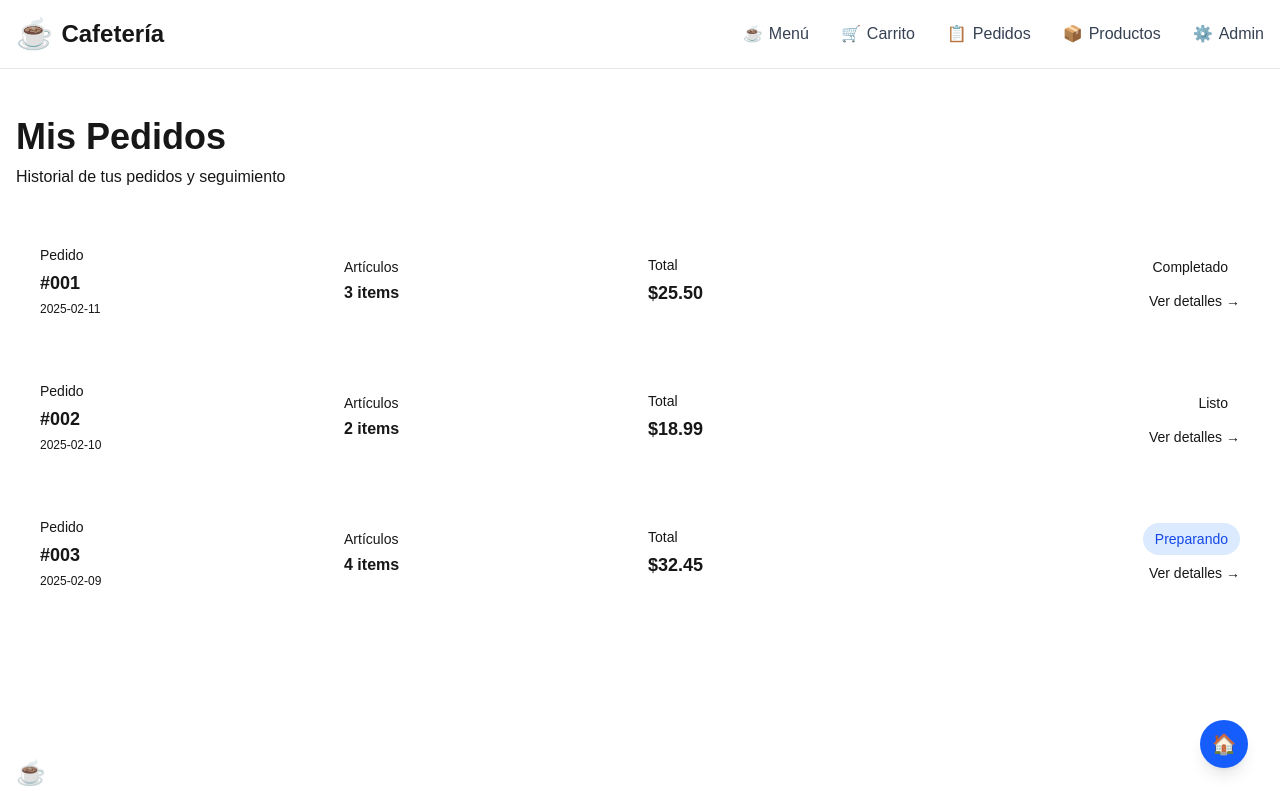
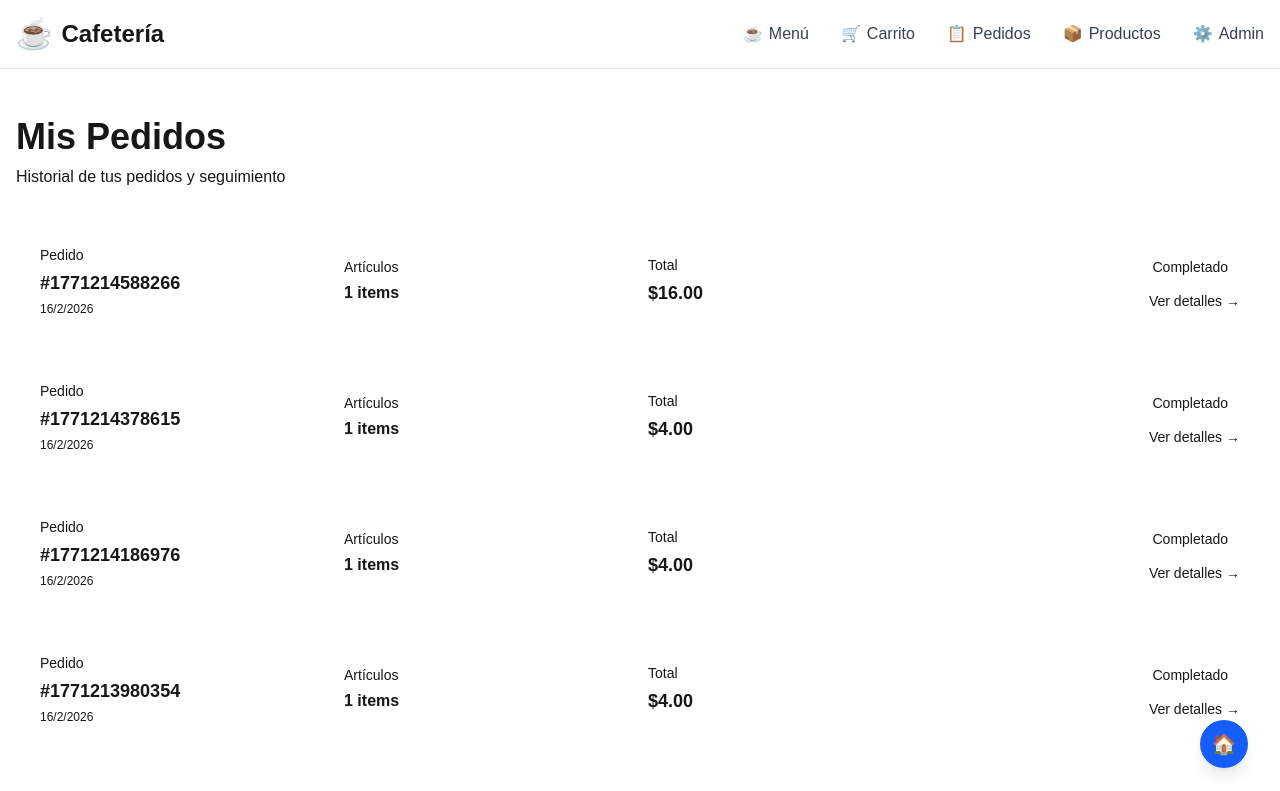
Before and after one commit to jonatandavidhernandezrodriguez-design/cafeteria-gosen, a Next.js app: page /orders in a window 1280 px wide. Shown: the top 791 px of the page. Built offline with nearby package versions, Linux system fonts and the light colour scheme.

Commit message:
Fix: Dashboard y órdenes usan localStorage para actualizar en tiempo real

```diff
--- a/app/dashboard/page.tsx
+++ b/app/dashboard/page.tsx
@@ -3,13 +3,15 @@
 import React, { useState, useEffect } from 'react';
 import { PageContainer, Button, Card } from '@/app/components/ui';
 import Link from 'next/link';
-import { getProducts, getTodayRevenue, getTodayProfit, getTodayItemsSold } from '@/app/lib/store';
+import { getTodayRevenue, getTodayProfit, getTodayItemsSold, getSales } from '@/app/lib/store';
 import { formatCOP } from '@/app/lib/currency';
 import { obtenerClaveValida } from '@/app/lib/auth-utils';
 import { exportStatisticsToPDF, exportStatisticsToExcel } from '@/app/lib/export-utils';
 import PINVerification from '@/app/components/PINVerification';
+import { useProducts } from '@/app/lib/useProducts';
 
 export default function DashboardHome() {
+  const { products } = useProducts();
   const [showStats, setShowStats] = useState(true);
   const [showPINModal, setShowPINModal] = useState(false);
   const [isPINVerified, setIsPINVerified] = useState(false);
@@ -17,26 +19,25 @@ export default function DashboardHome() {
   const [revenue, setRevenue] = useState(0);
   const [profit, setProfit] = useState(0);
   const [itemsSold, setItemsSold] = useState(0);
-  const [products, setProducts] = useState<any[]>([]);
 
   useEffect(() => {
     // Verificar si ya hay una clave válida desde localStorage
     const pinValido = obtenerClaveValida();
     setIsPINVerified(pinValido);
     setShowPINModal(!pinValido);
+  }, []);
 
+  useEffect(() => {
     const loadData = async () => {
       try {
-        const [rev, prof, itemsSoldVal, prods] = await Promise.all([
+        const [rev, prof, itemsSoldVal] = await Promise.all([
           getTodayRevenue(),
           getTodayProfit(),
           getTodayItemsSold(),
-          getProducts(),
         ]);
         setRevenue(rev);
         setProfit(prof);
         setItemsSold(itemsSoldVal);
-        setProducts(prods);
       } catch (error) {
         console.error('Error loading dashboard data:', error);
       }
--- a/app/lib/store.ts
+++ b/app/lib/store.ts
@@ -235,8 +235,26 @@ export async function addSale(sale: Omit<Sale, 'id' | 'date'>): Promise<Sale> {
 
 export async function getSales(): Promise<Sale[]> {
   try {
+    // Paso 1: Cargar de localStorage (fuente primaria)
+    if (typeof window !== 'undefined') {
+      const cached = localStorage.getItem('cafeteria_ventas');
+      if (cached) {
+        return JSON.parse(cached);
+      }
+    }
+
+    // Paso 2: Si no hay en localStorage, intentar fetch a API
     const res = await fetch('/api/ventas', { cache: 'no-cache' });
-    return res.json();
+    if (res.ok) {
+      const data = await res.json();
+      // Guardar en localStorage si vinieron de la API
+      if (typeof window !== 'undefined' && Array.isArray(data)) {
+        localStorage.setItem('cafeteria_ventas', JSON.stringify(data));
+      }
+      return data;
+    }
+
+    return [];
   } catch (error) {
     console.error('Error fetching sales:', error);
     return [];
--- a/app/orders/page.tsx
+++ b/app/orders/page.tsx
@@ -6,39 +6,36 @@ import { Card } from '../components/ui/Card';
 import { Badge } from '../components/ui/Badge';
 import { Container } from '../components/ui/Container';
 import { SectionContainer } from '../components/ui/SectionContainer';
+import { useState, useEffect } from 'react';
+import { getSales } from '@/app/lib/store';
 
-interface OrderItem {
+interface Sale {
   id: string;
   date: string;
-  status: 'pending' | 'preparing' | 'ready' | 'completed';
   total: number;
-  items: number;
+  items: any[];
+  status?: 'pending' | 'preparing' | 'ready' | 'completed';
 }
 
 export default function OrdersPage() {
-  const orders: OrderItem[] = [
-    {
-      id: '001',
-      date: '2025-02-11',
-      status: 'completed',
-      total: 25.50,
-      items: 3,
-    },
-    {
-      id: '002',
-      date: '2025-02-10',
-      status: 'ready',
-      total: 18.99,
-      items: 2,
-    },
-    {
-      id: '003',
-      date: '2025-02-09',
-      status: 'preparing',
-      total: 32.45,
-      items: 4,
-    },
-  ];
+  const [sales, setSales] = useState<Sale[]>([]);
+  const [isLoading, setIsLoading] = useState(true);
+
+  useEffect(() => {
+    const loadSales = async () => {
+      try {
+        const allSales = await getSales();
+        // Ordenar por fecha descendente (más recientes primero)
+        const sorted = allSales.sort((a, b) => new Date(b.date).getTime() - new Date(a.date).getTime());
+        setSales(sorted);
+      } catch (error) {
+        console.error('Error loading sales:', error);
+      } finally {
+        setIsLoading(false);
+      }
+    };
+    loadSales();
+  }, []);
 
   const statusConfig = {
     pending: { label: 'Pendiente', variant: 'warning' as const },
@@ -57,7 +54,11 @@ export default function OrdersPage() {
           <p className="text-coffee-600">Historial de tus pedidos y seguimiento</p>
         </div>
 
-        {orders.length === 0 ? (
+        {isLoading ? (
+          <Card variant="outlined" padding="lg" className="text-center py-12">
+            <p className="text-coffee-600">Cargando pedidos...</p>
+          </Card>
+        ) : sales.length === 0 ? (
           <Card variant="outlined" padding="lg" className="text-center py-12">
             <div className="mb-4 text-5xl">📋</div>
             <h2 className="text-2xl font-bold text-coffee-900 mb-2">No tienes pedidos aún</h2>
@@ -65,32 +66,40 @@ export default function OrdersPage() {
           </Card>
         ) : (
           <div className="grid gap-4">
-            {orders.map((order) => (
+            {sales.map((order) => (
               <Card key={order.id} variant="elevated" padding="md">
                 <div className="grid grid-cols-1 md:grid-cols-4 gap-4 items-center">
                   {/* Order Info */}
                   <div>
                     <p className="text-sm text-coffee-600 mb-1">Pedido</p>
                     <p className="font-bold text-lg text-coffee-900">#{order.id}</p>
-                    <p className="text-xs text-coffee-600 mt-1">{order.date}</p>
+                    <p className="text-xs text-coffee-600 mt-1">
+                      {new Date(order.date).toLocaleDateString('es-CO')}
+                    </p>
                   </div>
 
                   {/* Items */}
                   <div>
                     <p className="text-sm text-coffee-600 mb-1">Artículos</p>
-                    <p className="font-bold text-coffee-900">{order.items} items</p>
+                    <p className="font-bold text-coffee-900">
+                      {order.items?.length ?? 0} items
+                    </p>
                   </div>
 
                   {/* Total */}
                   <div>
                     <p className="text-sm text-coffee-600 mb-1">Total</p>
-                    <p className="font-bold text-lg text-coffee-700">${order.total.toFixed(2)}</p>
+                    <p className="font-bold text-lg text-coffee-700">
+                      ${order.total?.toFixed(2) ?? '0.00'}
+                    </p>
                   </div>
 
                   {/* Status and Action */}
                   <div className="flex flex-col gap-2 md:items-end">
-                    <Badge variant={statusConfig[order.status].variant}>
-                      {statusConfig[order.status].label}
+                    <Badge
+                      variant={statusConfig[order.status as keyof typeof statusConfig]?.variant || 'success'}
+                    >
+                      {statusConfig[order.status as keyof typeof statusConfig]?.label || 'Completado'}
                     </Badge>
                     <button className="text-sm text-sage-600 hover:text-sage-700 font-medium transition-colors">
                       Ver detalles →
```
